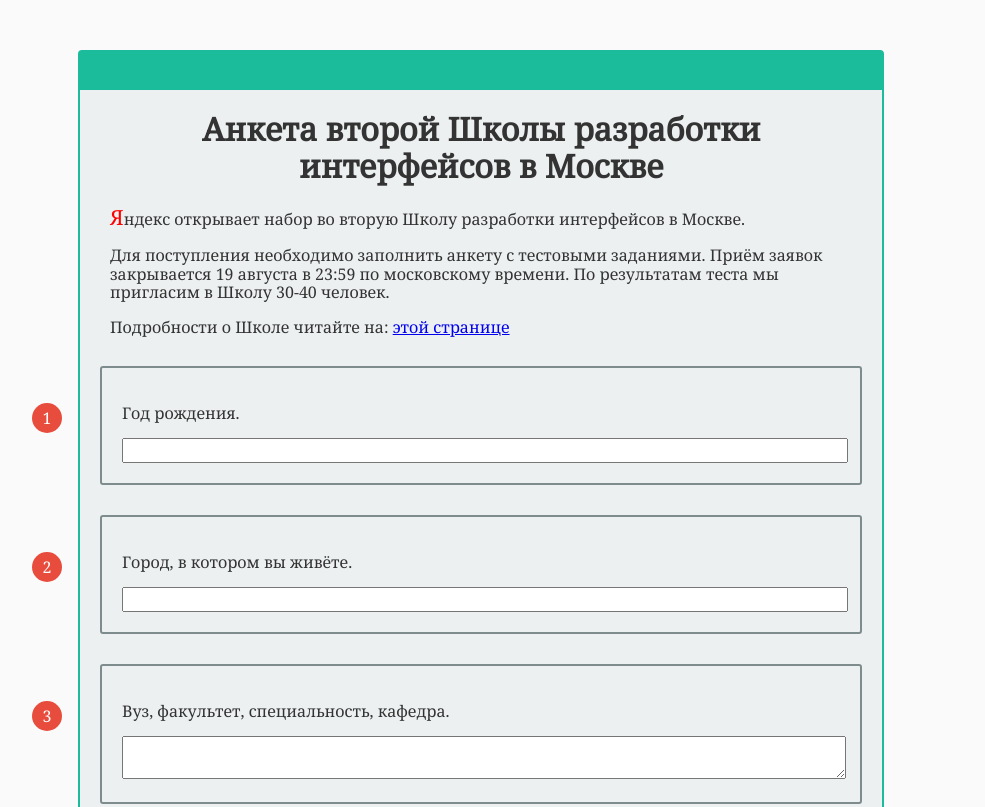
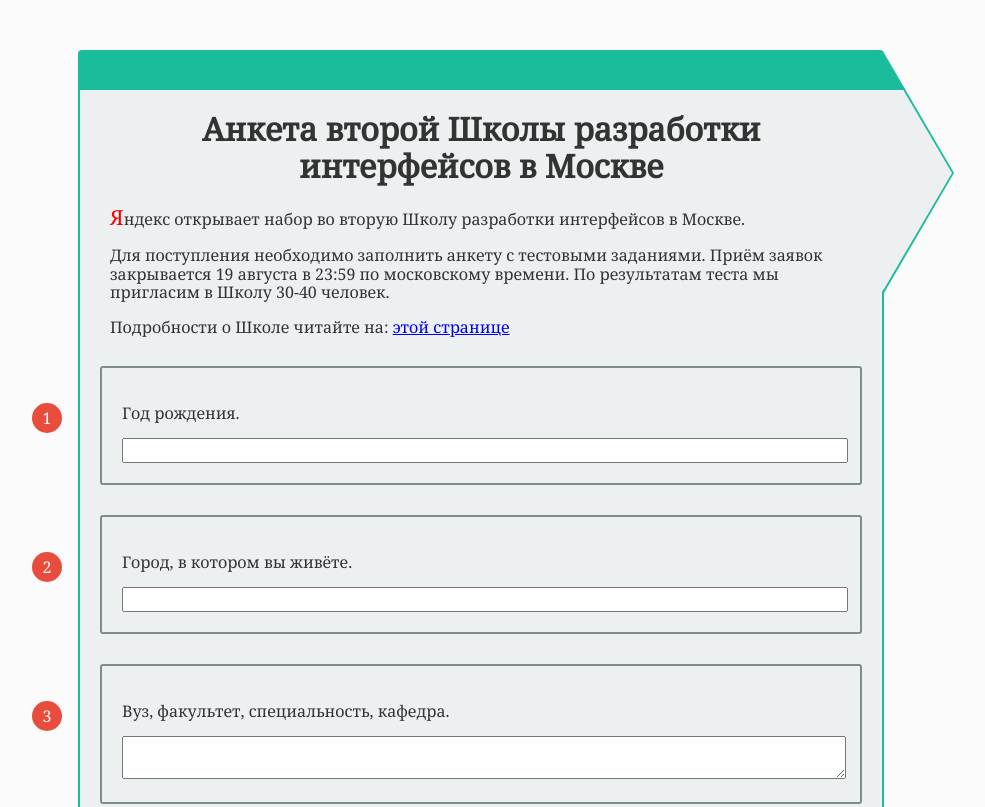
Before and after one commit to Yeti-or/Anket, a website: page app/index.html in a window 1280 px wide. Shown: the top 807 px of the page, without its empty margins (178-1163 px from the left). Drawn offline with nearby package versions, Linux system fonts and the light colour scheme; files that its build step writes are made by us from their sources.

Commit message:
Add a little strange triangle to form

```diff
--- a/app/index.html
+++ b/app/index.html
@@ -22,6 +22,8 @@
         <![endif]-->
 
         <div class="questionnaire">
+            <div class="triangle"></div>
+            <div class="hide"></div>
             <header>
                 <h1>Анкета второй Школы разработки интерфейсов в Москве</h1>
             </header>
--- a/app/styles/main.css
+++ b/app/styles/main.css
@@ -11,17 +11,63 @@
     color: #000;
     padding: 0.2em 0;
 }
+.questionnaire:before {
+    content: '';
+    display: block;
+    position: absolute;
+    right: -72px;
+    top: -37px;
+    width: 0;
+    height: 0;
+    border-style: solid;
+    border-width: 120px 0 120px 70px;
+    border-color: transparent transparent transparent #1abc9c;
+}
 
+.questionnaire:after {
+    content: '';
+    display: block;
+    position: absolute;
+    right: -70px;
+    top: -33px;
+    width: 0;
+    height: 0;
+    border-style: solid;
+    border-width: 116.5px 0 116.5px 68px;
+    border-color: transparent transparent transparent #ecf0f1;
+}
+.questionnaire .triangle {
+    z-index: 2;
+    display: block;
+    position: absolute;
+    right: -22px;
+    top: -37px;
+    width: 0;
+    height: 0;
+    border-style: solid;
+    border-width: 37px 0 0 21.5px;
+    border-color: transparent transparent transparent #1abc9c;
+}
+.questionnaire .hide{
+    z-index: 3;
+    display: block;
+    position: absolute;
+    right: -21px;
+    width: 0;
+    height: 164.5px;
+    border-style: solid;
+    border-width: 0 0 37px 21.5px;
+    border-color: transparent transparent transparent #ecf0f1;
+;
+}
 .questionnaire {
-    margin-left: 20%;
-    margin-right: 17%;
-    margin-top: 50px;
-    margin-bottom: 50px;
+    margin: 50px 17% 50px 20%;
     border-radius: 4px;
     background-color: #ecf0f1;
     padding: 0 20px 20px 20px;
     border: 2px solid #1abc9c;
     border-top: 40px solid #1abc9c;
+    position: relative;
 }
 
 .questionnaire header + div p:first-child::first-letter {
```
